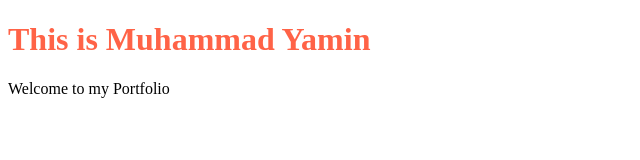
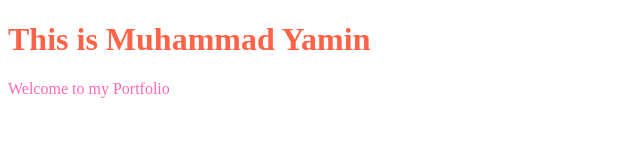
Before and after one commit to myamin66/myamin66.github.io, a plain HTML site: page index.html in a window 1280 px wide. Shown: the whole page, without its empty margins (0-640 px from the left). Drawn offline with Linux system fonts and the light colour scheme.

Commit message:
initial commit

```diff
--- a/index.html
+++ b/index.html
@@ -8,6 +8,6 @@
 </head>
 <body>
     <h1 style="color: tomato;">This is Muhammad Yamin</h1>
-    <p>Welcome to my Portfolio</p>
+    <p style="color: hotpink;">Welcome to my Portfolio</p>
 </body>
 </html>
```
